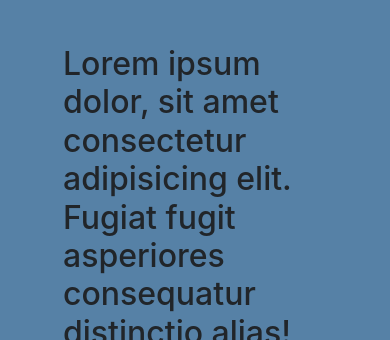
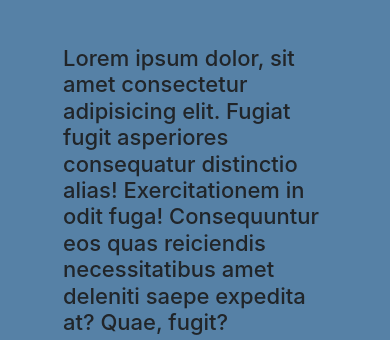
Before and after one commit to rdghosal/portfolio, a plain HTML site: page contact.html in a window 390 px wide. Shown: the part 487-827 px from the top of the page. Drawn offline with nearby package versions, Linux system fonts and the light colour scheme.

Commit message:
contact font size change

```diff
--- a/main.css
+++ b/main.css
@@ -675,6 +675,10 @@ td {
         margin: 0 auto;
     }
 
+    .contact-container h2 {
+        font-size: 22px;
+    }
+
     /* .reflections-container {
         width: 100vw;
     } */
```
